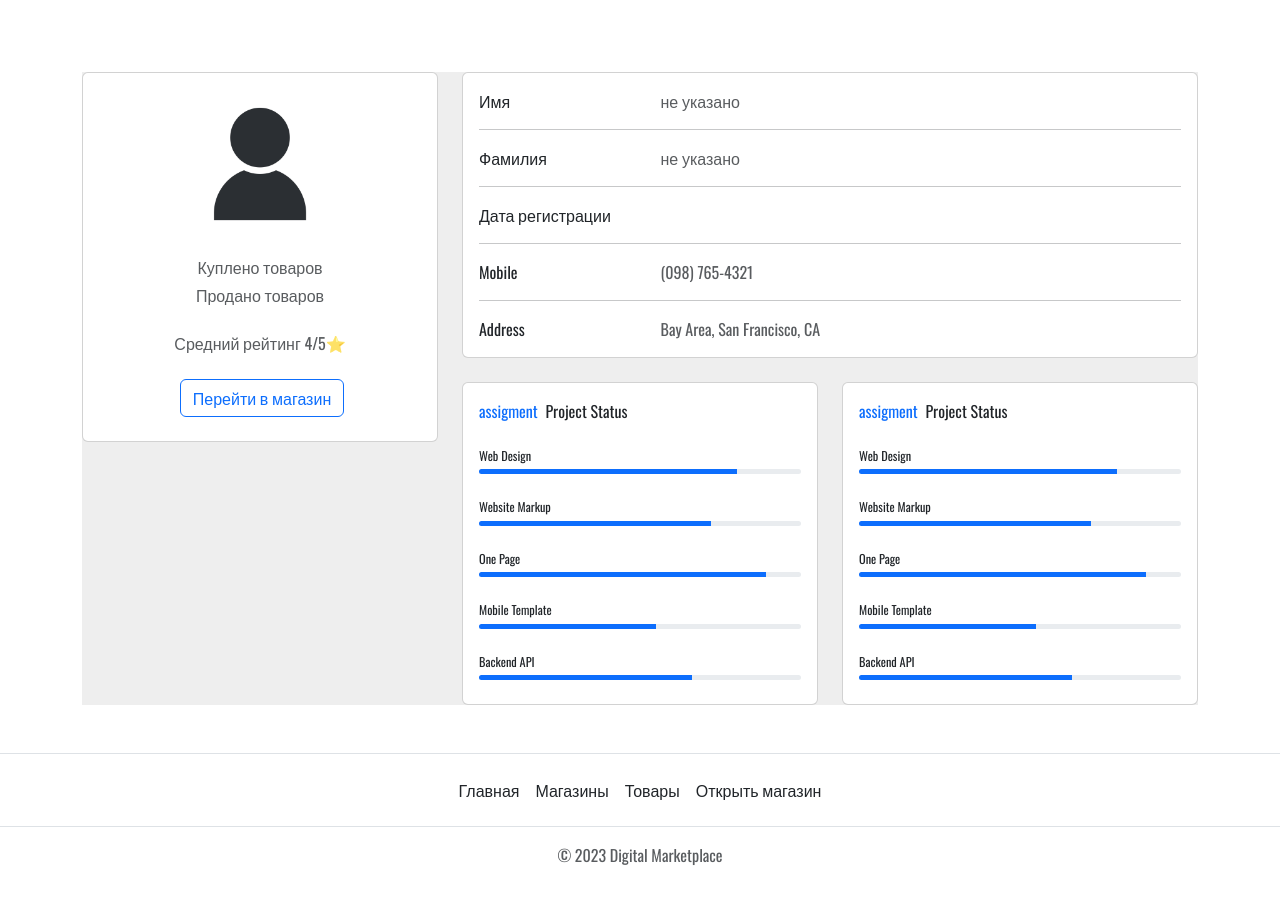
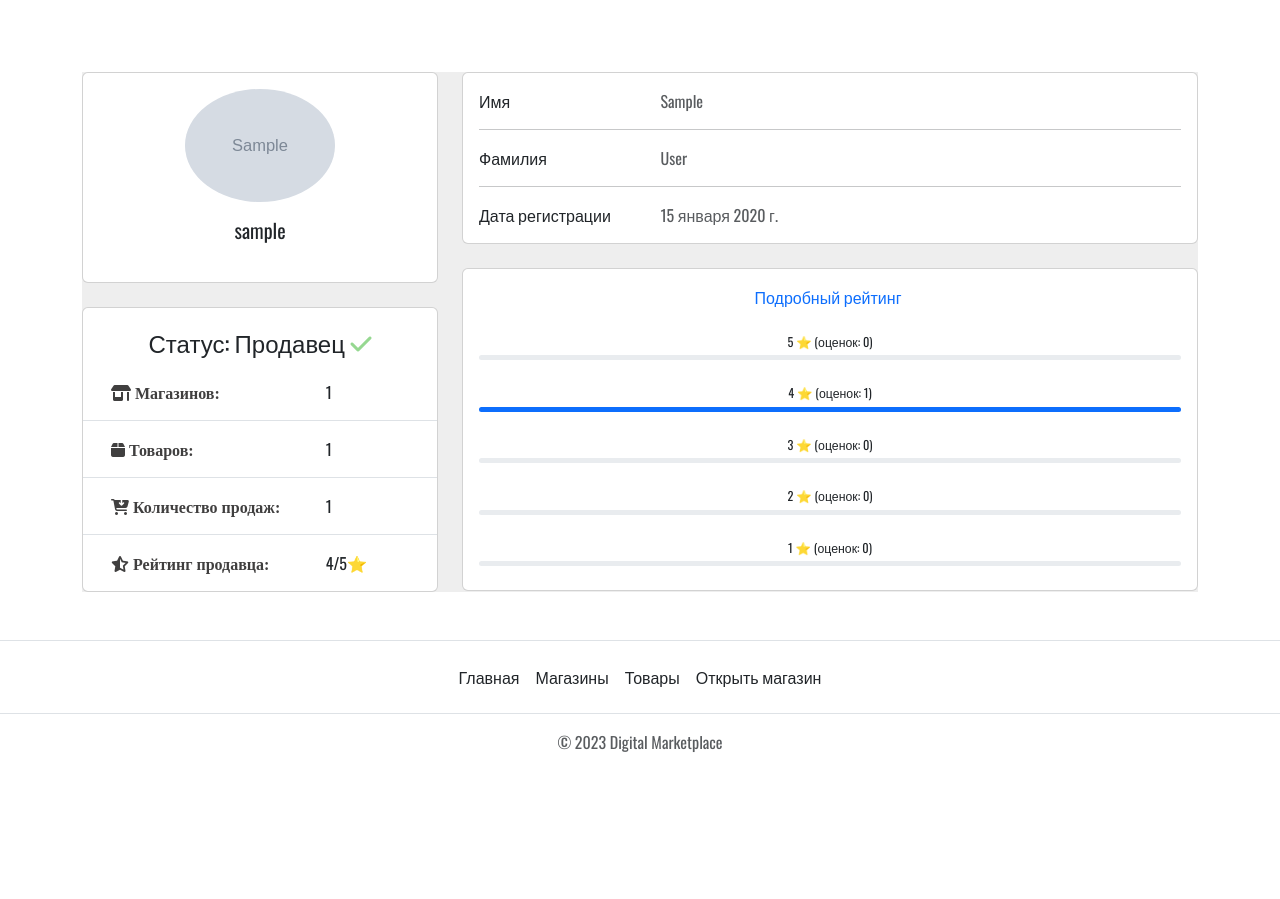
Before and after one commit to Timoha23/django_digital_store, a Django app: a page that uses digital_store/templates/users/profile.html in a window 1280 px wide. Shown: the part 73-972 px from the top of the page. After the commit the page ends 825 px from the top, so only its background shows below. Run offline with Django 4.2, Linux system fonts and the light colour scheme; tables that the repository leaves empty hold one stand-in row (values such as "Sample post"); grey boxes marked "Sample" are stand-in pictures; some libraries are stand-ins or nearby versions.

Commit message:
частично оформлен профиль. добавлено процентное представление рейтинга

```diff
--- a/digital_store/templates/users/profile.html
+++ b/digital_store/templates/users/profile.html
@@ -1,50 +1,93 @@
 {% extends 'base.html' %}
 {% load thumbnail %}
 {% load static %}
-{% block title %} Главная страница {% endblock title %}
+{% block title %} Страница профиля {% endblock title %}
 {% block content %}
 <section style="background-color: #eee;">
     <div class="row">
       <div class="col-lg-4">
         <div class="card mb-4">
           <div class="card-body text-center">
-            {% if request.user.image %}
-            {% thumbnail request.user.image "150x150" crop="center" as im %}
+            {% if user.image %}
+            {% thumbnail user.image "150x150" crop="center" as im %}
               <img src="{{ im.url }}" alt="avatar"
                 class="rounded-circle img-fluid" style="width: 150px;">
             {% endthumbnail %}
             {% else %}
               <img src="{% static 'img/default/user.webp' %}" class="rounded-circle img-fluid" style="width: 150px;">
             {% endif %}
-            <h5 class="my-3">{{ request.user.username }}</h5>
-            <p class="text-muted mb-1">Куплено товаров</p>
-            <p class="text-muted mb-4">Продано товаров</p>
-            <p class="text-muted mb-4">Средний рейтинг 4/5⭐</p>
+            <h5 class="my-3">{{ user.username }}</h5>
             <div class="d-flex justify-content-center mb-2">
+              {% if request.user.role == 'admin' and request.user != user %}
               <button type="button" class="btn btn-outline-primary ms-1">Перейти в магазин</button>
+              {% endif %}
             </div>
           </div>
         </div>
-        {% if user_have_shop %}
+        {% if count_shops %}
         <div class="card mb-4 mb-lg-0">
           <div class="card-body p-0">
-            <h4 class="text-center" style="margin-top:20px">Статус: Продавец</h4>
+            <h4 class="text-center" style="margin-top:20px">Статус: Продавец <i class="fa-solid fa-check fa-fade" style="color: #18aa0e;"></i></h4>
             <ul class="list-group list-group-flush rounded-3">
               <li class="list-group-item d-flex justify-content-between align-items-center p-3">
+                <div class="container">
+                  <div class="row">
+                    <div class="col-8">
+                      <a href="{% url 'users:shops' user.username %}" class="custom-link-profile">
                       <i class="fa-solid fa-shop" style="color: #403f3f;"> Магазинов:</i>
+                      </a>
+                    </div>
+                    <div class="col">
                       <p class="mb-0">{{ count_shops }}</p>
+                    </div>
+                  </div>
+                </div>
               </li>
               <li class="list-group-item d-flex justify-content-between align-items-center p-3">
+                <div class="container">
+                  <div class="row">
+                    <div class="col-8">
+                      <a href="{% url 'users:products' user.username %}" class="custom-link-profile">
                       <i class="fa-solid fa-box" style="color: #403f3f;"> Товаров:</i>
+                      </a>
+                    </div>
+                    <div class="col">
                       <p class="mb-0">{{ count_products }}</p>
+                    </div>
+                  </div>
+                </div>
               </li>
               <li class="list-group-item d-flex justify-content-between align-items-center p-3">
+                <div class="container">
+                  <div class="row">
+                    <div class="col-8">
                       <i class="fa-solid fa-cart-arrow-down" style="color: #403f3f;"> Количество продаж:</i>
+                    </div>
+                    <div class="col">
                       <p class="mb-0">{{ count_sales }}</p>
+                    </div>
+                  </div>
+                </div>
               </li>
               <li class="list-group-item d-flex justify-content-between align-items-center p-3">
+                <div class="container">
+                  <div class="row">
+                    <div class="col-8">
+                      {% if rating %}
+                        <a href="" class="custom-link-profile">
+                      {% endif %}
                       <i class="fa-solid fa-star-half-stroke" style="color: #403f3f;"> Рейтинг продавца: </i>
+                      </a>
+                    </div>
+                    <div class="col">
+                      {% if rating %}
                         <p class="mb-0">{{ rating }}/5⭐</p>
+                      {% else %}
+                        <p class="mb-0">Отзывов нет</p>
+                      {% endif %}
+                    </div>
+                  </div>
+                </div>
               </li>
             </ul>
           </div>
@@ -59,7 +102,7 @@
                 <p class="mb-0">Имя</p>
               </div>
               <div class="col-sm-9">
-                <p class="text-muted mb-0">{% if request.user.first_name %}{{ request.user.first_name }}{% else %}не указано{% endif %}</p>
+                <p class="text-muted mb-0">{% if user.first_name %}{{ user.first_name }}{% else %}не указано{% endif %}</p>
               </div>
             </div>
             <hr>
@@ -68,7 +111,7 @@
                 <p class="mb-0">Фамилия</p>
               </div>
               <div class="col-sm-9">
-                <p class="text-muted mb-0">{% if request.user.last_name %}{{ request.user.last_name }}{% else %}не указано{% endif %}</p>
+                <p class="text-muted mb-0">{% if user.last_name %}{{ user.last_name }}{% else %}не указано{% endif %}</p>
               </div>
             </div>
             <hr>
@@ -77,91 +120,40 @@
                 <p class="mb-0">Дата регистрации</p>
               </div>
               <div class="col-sm-9">
-                <p class="text-muted mb-0">{{ request.user.date_joined|date }}</p>
-              </div>
-            </div>
-            <hr>
-            <div class="row">
-              <div class="col-sm-3">
-                <p class="mb-0">Mobile</p>
-              </div>
-              <div class="col-sm-9">
-                <p class="text-muted mb-0">(098) 765-4321</p>
-              </div>
-            </div>
-            <hr>
-            <div class="row">
-              <div class="col-sm-3">
-                <p class="mb-0">Address</p>
-              </div>
-              <div class="col-sm-9">
-                <p class="text-muted mb-0">Bay Area, San Francisco, CA</p>
+                <p class="text-muted mb-0">{{ user.date_joined|date }}</p>
               </div>
             </div>
           </div>
         </div>
         <div class="row">
-          <div class="col-md-6">
+          <div class="col-md-12">
             <div class="card mb-4 mb-md-0">
               <div class="card-body">
-                <p class="mb-4"><span class="text-primary font-italic me-1">assigment</span> Project Status
+                <p class="text-center mb-4"><span class="text-primary font-italic me-1">Подробный рейтинг</span>
                 </p>
-                <p class="mb-1" style="font-size: .77rem;">Web Design</p>
+                <p class="text-center mb-1" style="font-size: .77rem;">5 ⭐ (оценок: {{ percent_rating.5.0 }})</p>
                 <div class="progress rounded" style="height: 5px;">
-                  <div class="progress-bar" role="progressbar" style="width: 80%" aria-valuenow="80"
+                  <div class="progress-bar" role="progressbar" style="width: {{ percent_rating.5.1 }}%" aria-valuenow="80"
                     aria-valuemin="0" aria-valuemax="100"></div>
                 </div>
-                <p class="mt-4 mb-1" style="font-size: .77rem;">Website Markup</p>
+                <p class="text-center mt-4 mb-1" style="font-size: .77rem;">4 ⭐ (оценок: {{ percent_rating.4.0 }})</p>
                 <div class="progress rounded" style="height: 5px;">
-                  <div class="progress-bar" role="progressbar" style="width: 72%" aria-valuenow="72"
+                  <div class="progress-bar" role="progressbar" style="width: {{ percent_rating.4.1 }}%" aria-valuenow="72"
                     aria-valuemin="0" aria-valuemax="100"></div>
                 </div>
-                <p class="mt-4 mb-1" style="font-size: .77rem;">One Page</p>
+                <p class="text-center mt-4 mb-1" style="font-size: .77rem;">3 ⭐ (оценок: {{ percent_rating.3.0 }})</p>
                 <div class="progress rounded" style="height: 5px;">
-                  <div class="progress-bar" role="progressbar" style="width: 89%" aria-valuenow="89"
+                  <div class="progress-bar" role="progressbar" style="width: {{ percent_rating.3.1 }}%" aria-valuenow="89"
                     aria-valuemin="0" aria-valuemax="100"></div>
                 </div>
-                <p class="mt-4 mb-1" style="font-size: .77rem;">Mobile Template</p>
+                <p class="text-center mt-4 mb-1" style="font-size: .77rem;">2 ⭐ (оценок: {{ percent_rating.2.0 }})</p>
                 <div class="progress rounded" style="height: 5px;">
-                  <div class="progress-bar" role="progressbar" style="width: 55%" aria-valuenow="55"
+                  <div class="progress-bar" role="progressbar" style="width: {{ percent_rating.2.1 }}%" aria-valuenow="55"
                     aria-valuemin="0" aria-valuemax="100"></div>
                 </div>
-                <p class="mt-4 mb-1" style="font-size: .77rem;">Backend API</p>
+                <p class="text-center mt-4 mb-1" style="font-size: .77rem;">1 ⭐ (оценок: {{ percent_rating.1.0 }})</p>
                 <div class="progress rounded mb-2" style="height: 5px;">
-                  <div class="progress-bar" role="progressbar" style="width: 66%" aria-valuenow="66"
-                    aria-valuemin="0" aria-valuemax="100"></div>
-                </div>
-              </div>
-            </div>
-          </div>
-          <div class="col-md-6">
-            <div class="card mb-4 mb-md-0">
-              <div class="card-body">
-                <p class="mb-4"><span class="text-primary font-italic me-1">assigment</span> Project Status
-                </p>
-                <p class="mb-1" style="font-size: .77rem;">Web Design</p>
-                <div class="progress rounded" style="height: 5px;">
-                  <div class="progress-bar" role="progressbar" style="width: 80%" aria-valuenow="80"
-                    aria-valuemin="0" aria-valuemax="100"></div>
-                </div>
-                <p class="mt-4 mb-1" style="font-size: .77rem;">Website Markup</p>
-                <div class="progress rounded" style="height: 5px;">
-                  <div class="progress-bar" role="progressbar" style="width: 72%" aria-valuenow="72"
-                    aria-valuemin="0" aria-valuemax="100"></div>
-                </div>
-                <p class="mt-4 mb-1" style="font-size: .77rem;">One Page</p>
-                <div class="progress rounded" style="height: 5px;">
-                  <div class="progress-bar" role="progressbar" style="width: 89%" aria-valuenow="89"
-                    aria-valuemin="0" aria-valuemax="100"></div>
-                </div>
-                <p class="mt-4 mb-1" style="font-size: .77rem;">Mobile Template</p>
-                <div class="progress rounded" style="height: 5px;">
-                  <div class="progress-bar" role="progressbar" style="width: 55%" aria-valuenow="55"
-                    aria-valuemin="0" aria-valuemax="100"></div>
-                </div>
-                <p class="mt-4 mb-1" style="font-size: .77rem;">Backend API</p>
-                <div class="progress rounded mb-2" style="height: 5px;">
-                  <div class="progress-bar" role="progressbar" style="width: 66%" aria-valuenow="66"
+                  <div class="progress-bar" role="progressbar" style="width: {{ percent_rating.1.1 }}%" aria-valuenow="66"
                     aria-valuemin="0" aria-valuemax="100"></div>
                 </div>
               </div>
```
Lines whose indentation alone changed are shown as unchanged.
